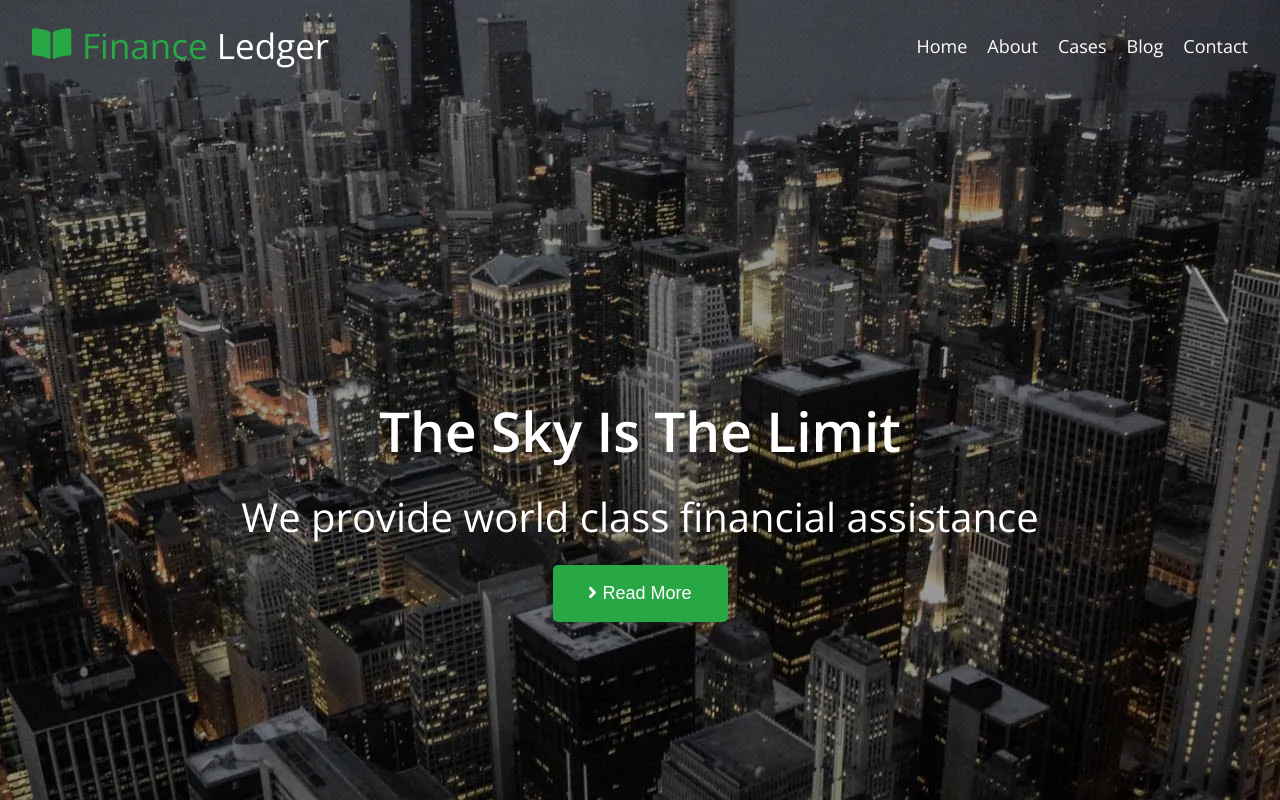
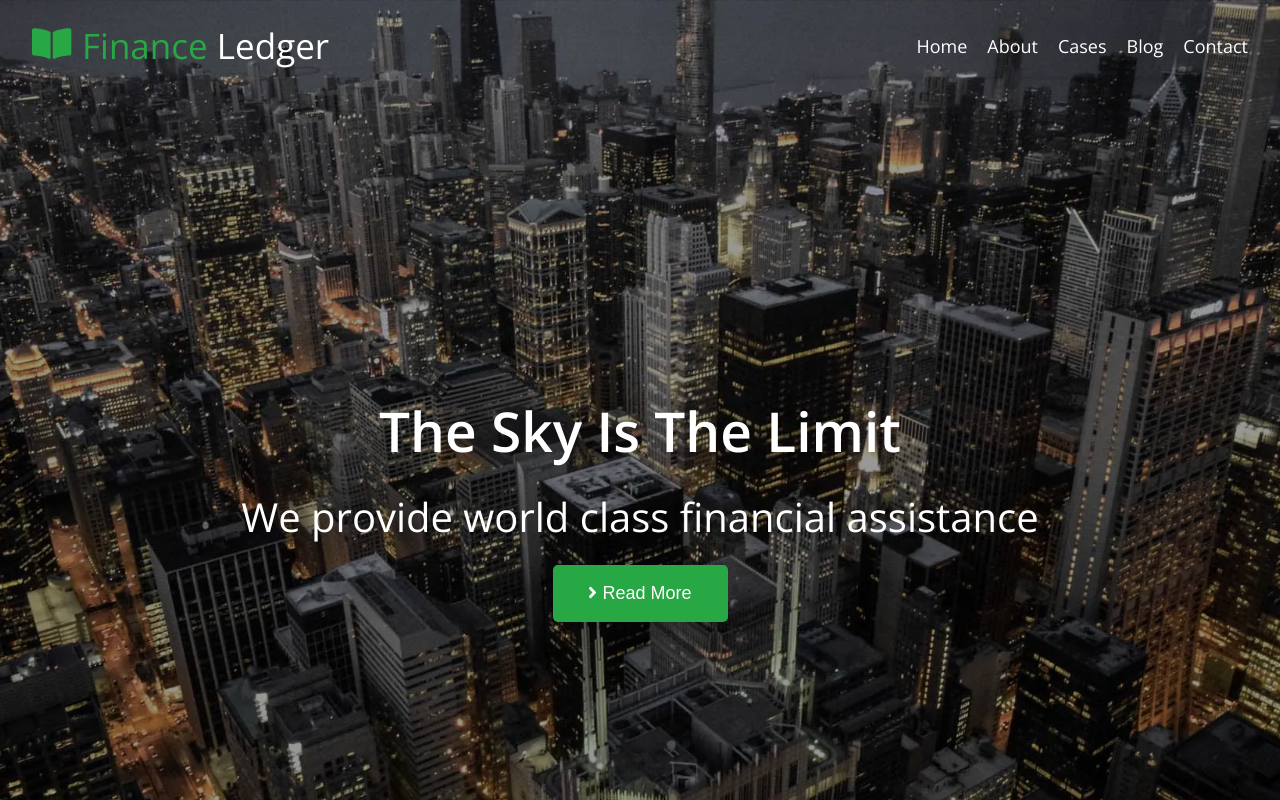
Before and after one commit to jokerav/go_web, a React (Create React App) app: page / in a window 1280 px wide. Shown: the top 800 px of the page. Built offline with nearby package versions, Linux system fonts and the light colour scheme.

Commit message:
правки хедера

```diff
--- a/src/Components/footer/footer.css
+++ b/src/Components/footer/footer.css
@@ -23,7 +23,7 @@
   height: 35px;
   width: 35px;
   fill: rgb(255, 255, 255);
-  transition: fill 400ms linear;
+  transition: fill 250ms linear;
 }
 .social-icon:hover, .social-icon:focus {
   cursor: pointer;
--- a/src/Components/footer/footer.scss
+++ b/src/Components/footer/footer.scss
@@ -19,7 +19,7 @@ padding-top: 20px;
   height: 35px;
   width: 35px;
   fill: $text-light;
-  transition: fill 400ms linear;
+  transition: fill $duration linear;
   &:hover,
   &:focus{
     cursor: pointer;
--- a/src/Components/header/header.css
+++ b/src/Components/header/header.css
@@ -1,8 +1,8 @@
 .header {
   padding-top: 22px;
   padding-bottom: 104px;
-  object-fit: cover;
-  background-position: 50% 0%;
+  background-size: cover;
+  background-position: 50%;
   background-image: linear-gradient(0deg, rgba(0, 0, 0, 0.4), rgba(0, 0, 0, 0.4)), image-set(url("../../images/images/home/showcase@2x.webp") 2x, url("../../images/images/home/showcase.webp") 1x, url("../../images/images/home/showcase@2x.jpg") 2x, url("../../images/images/home/showcase.jpg") 1x);
 }
 @media screen and (min-width: 768px) {
@@ -24,6 +24,19 @@
   }
 }
 
+.header-logo {
+  display: flex;
+  align-items: baseline;
+  filter: brightness(1);
+  transition: filter 250ms linear;
+  transition: scale 250ms linear;
+}
+.header-logo:hover, .header-logo:focus {
+  cursor: pointer;
+  scale: 1.2;
+  filter: brightness(1.3);
+}
+
 .logo {
   width: 40px;
   height: 31px;
@@ -38,14 +51,6 @@
   .logo {
     margin-right: 4px;
   }
-}
-
-.header-logo {
-  display: flex;
-  align-items: baseline;
-}
-.header-logo:hover, .header-logo:focus {
-  cursor: pointer;
 }
 
 .logo-text {
@@ -76,9 +81,25 @@
   font-weight: 400;
   line-height: 1.361;
   text-transform: capitalize;
+  transition: color 250ms linear;
+  position: relative;
+}
+.menu-item:after {
+  content: "";
+  display: block;
+  position: absolute;
+  bottom: -10px;
+  width: 0;
+  height: 2px;
+  background-color: rgb(40, 167, 69);
+  transition: width 250ms linear;
 }
 .menu-item:hover, .menu-item:focus {
   cursor: pointer;
+  color: rgb(40, 167, 69);
+}
+.menu-item:hover:after, .menu-item:focus:after {
+  width: 100%;
 }
 @media screen and (min-width: 768px) {
   .menu-item {
--- a/src/Components/header/header.js
+++ b/src/Components/header/header.js
@@ -17,7 +17,7 @@ const Header = () => {
                     <ul className='menu-list'>
                         <li className='menu-item'>Home</li>
                         <li className='menu-item'>About</li>
-                        <li className='menu-item'><a href="#cases"                                                    >Cases</a></li>
+                        <li className='menu-item'><a href="#cases">Cases</a></li>
                         <li className='menu-item'><a href='#blog'>Blog</a></li>
                         <li className='menu-item'><a href='#contacts'>Contact</a></li>
                     </ul>
--- a/src/Components/header/header.scss
+++ b/src/Components/header/header.scss
@@ -3,24 +3,24 @@
 .header {
   padding-top: 22px;
   padding-bottom: 104px;
-  //height: 533px;
-  object-fit: cover;
-  background-position: 50% 0%;
+  background-size: cover;
+  background-position: 50%;
   background-image: linear-gradient(0deg, rgba(0, 0, 0, 0.4), rgba(0, 0, 0, 0.4)),
   image-set(
                   url("../../images/images/home/showcase@2x.webp") 2x,
                   url("../../images/images/home/showcase.webp") 1x,
                   url("../../images/images/home/showcase@2x.jpg") 2x,
-                  url("../../images/images/home/showcase.jpg") 1x,
+                  url("../../images/images/home/showcase.jpg") 1x
   );
-  @media screen and (min-width: 768px){
+  @media screen and (min-width: 768px) {
     padding-bottom: 378px;
   }
-  @media screen and (min-width: 1360px){
+  @media screen and (min-width: 1360px) {
     padding-bottom: 270px;
   }
 }
-.header-inner{
+
+.header-inner {
   @media screen and (min-width: 768px) {
     display: flex;
     align-items: center;
@@ -28,6 +28,19 @@
   }
 }
 
+.header-logo {
+  display: flex;
+  align-items: baseline;
+  filter: brightness(1);
+  transition: filter $duration linear;
+  transition: scale $duration linear;
+  &:hover, &:focus {
+    cursor: pointer;
+    scale: 1.2;
+  filter: brightness(1.3);
+  }
+
+}
 .logo {
   width: 40px;
   height: 31px;
@@ -37,15 +50,6 @@
   }
   @media screen and (min-width: 1360px) {
     margin-right: 4px;
-  }
-}
-
-.header-logo {
-  display: flex;
-  align-items: baseline;
-
-  &:hover, &:focus{
-    cursor: pointer;
   }
 }
 
@@ -63,11 +67,12 @@
     font-size: 35px;
     margin-bottom: 0;
   }
+}
+
+.hero {
 
 }
-.hero{
 
-}
 .menu-list {
   display: flex;
 }
@@ -78,8 +83,25 @@
   font-weight: 400;
   line-height: 1.361;
   text-transform: capitalize;
-  &:hover, &:focus{
+  transition: color $duration linear;
+  position: relative;
+  &:after{
+    content: '';
+    display: block;
+    position: absolute;
+    bottom: -10px;
+    width: 0;
+    height: 2px;
+    background-color: $accent-green;
+    transition: width $duration linear;
+  }
+  &:hover, &:focus {
     cursor: pointer;
+    color: $accent-green;
+    &:after{
+      width: 100%;
+    }
+
   }
   @media screen and (min-width: 768px) {
     font-size: 18px;
@@ -96,7 +118,7 @@
   }
 }
 
-.hero-inner{
+.hero-inner {
   padding-top: 62px;
   @media screen and (min-width: 768px) {
     padding-top: 325px;
@@ -105,7 +127,8 @@
     padding-top: 199px;
   }
 }
-.hero-title{
+
+.hero-title {
   color: $text-light;
   font-size: 40px;
   font-weight: 600;
@@ -122,8 +145,9 @@
     font-size: 55px;
   }
 }
-.hero-subtitle{
-  color:$text-light;
+
+.hero-subtitle {
+  color: $text-light;
   font-size: 26px;
   font-weight: 400;
   line-height: 1.23;
@@ -134,10 +158,11 @@
     line-height: 1.2;
   }
   @media screen and (min-width: 1360px) {
-        line-height: 1.375;
+    line-height: 1.375;
   }
 }
-.hero-btn{
+
+.hero-btn {
   width: 175px;
   margin: 0 auto;
   border: none;
--- a/src/_vars.scss
+++ b/src/_vars.scss
@@ -7,9 +7,4 @@ $bcg-light: #B2B2B2;
 $bcg-dark:rgba(244, 244, 244, 1);
 $input-border:rgba(245, 245, 245, 1);
 
-
-//:export {
-//  accentGreen: $accent-green;
-//  accentBlue: $accent-blue;
-//  textLight:$text-light;
-//}
+$duration: 250ms;
```
Also changed, not shown: 1 other file (tests, documents, lock files or other folders).
